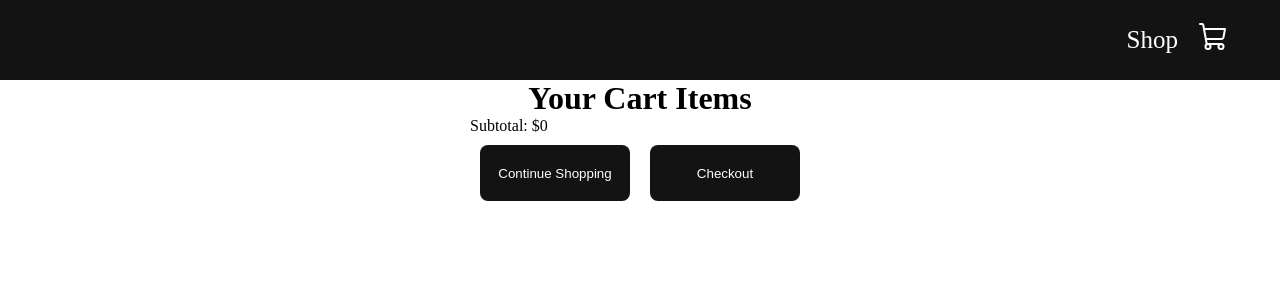
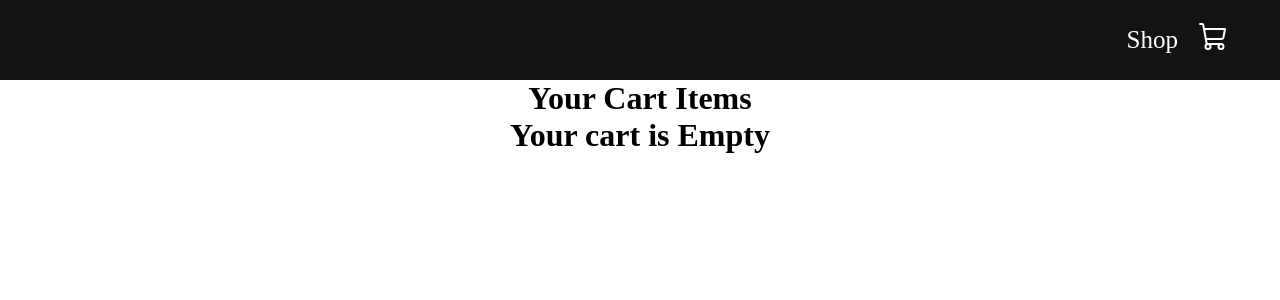
Before and after one commit to luvsscorpius/ecommerce-pedrotech, a React (Create React App) app: page /cart in a window 1280 px wide. Shown: the top 300 px of the page. Built offline with nearby package versions, Linux system fonts and the light colour scheme.

Commit message:
style(cart): showing or not the cart

```diff
--- a/src/Pages/Cart/Cart.jsx
+++ b/src/Pages/Cart/Cart.jsx
@@ -27,11 +27,13 @@ export const Cart = () => {
         })}
       </C.cartItems>
 
+      {totalAmount > 0 ?
       <C.checkout>
         <p>Subtotal: ${totalAmount}</p>
         <button onClick={() => navigate('/')}>Continue Shopping</button>
         <button>Checkout</button>
       </C.checkout>
+      : <C.h1>Your cart is Empty</C.h1> }
     </C.cart>
   )
 }
```
